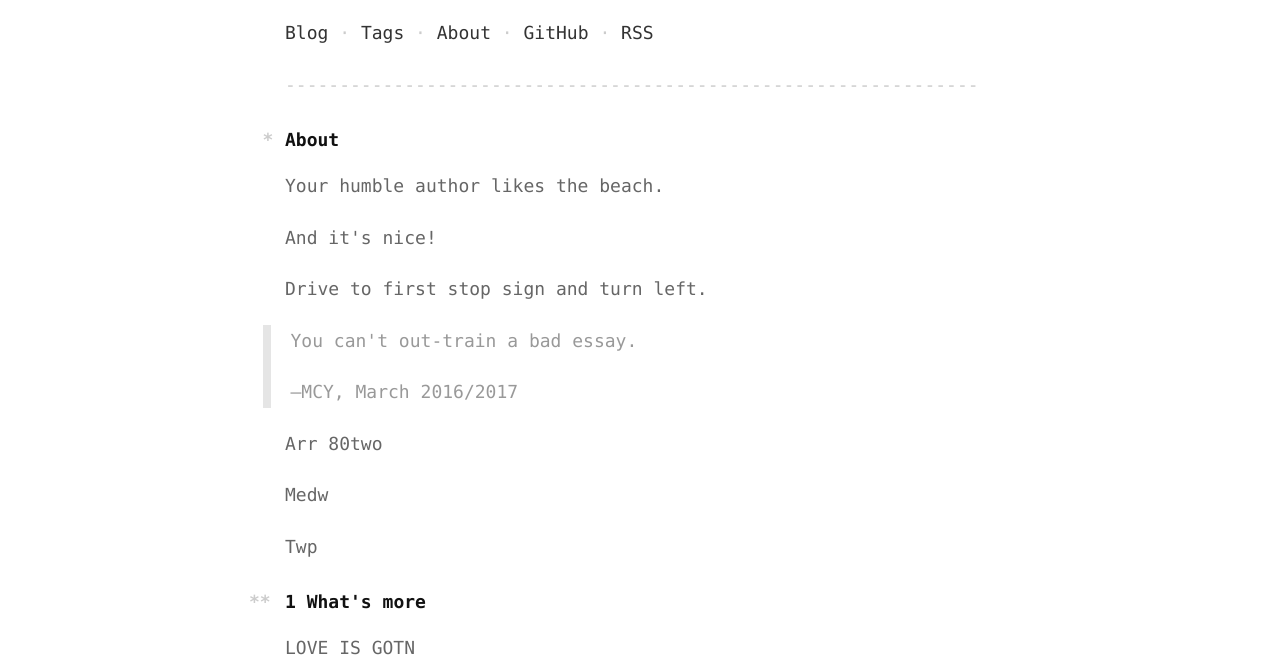
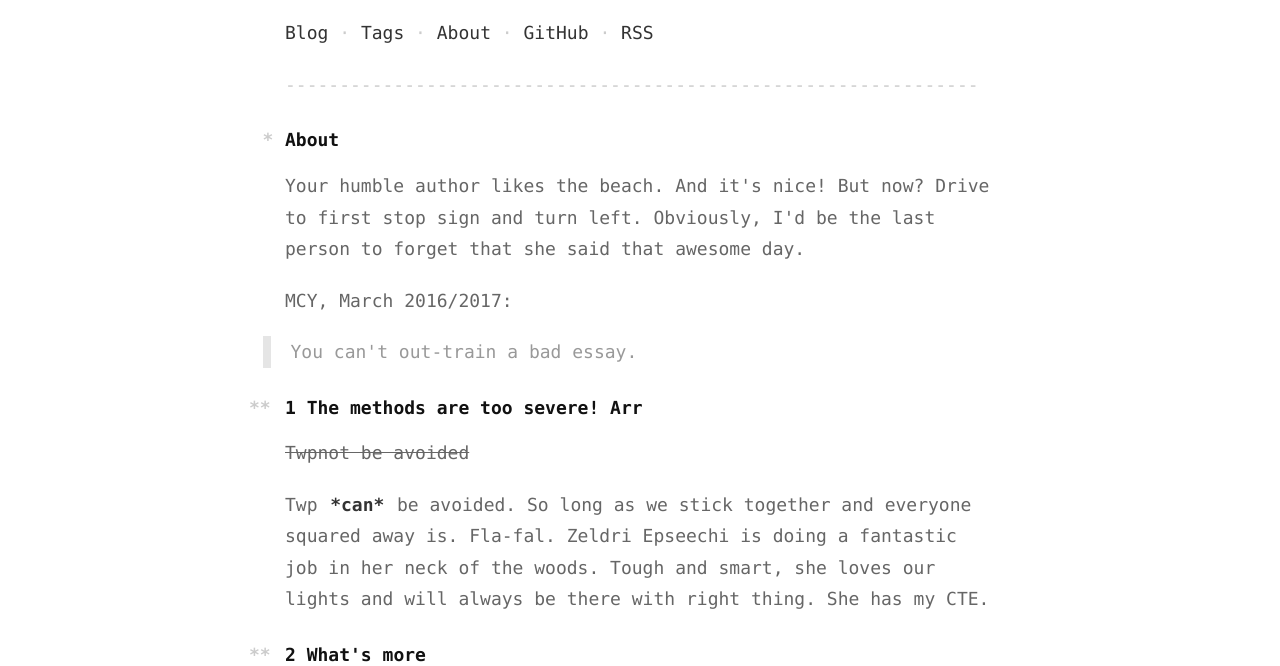
Before and after one commit to thelovers/thelovers.github.com, a plain HTML site: page about/index.html in a window 1280 px wide. Shown: the part 134-800 px from the top of the page. Drawn offline with nearby package versions, Linux system fonts and the light colour scheme; some packages are replaced by stand-ins of ours; a script that the page names is missing.

Commit message:
Update published html files, committed by org-page.

```diff
--- a/about/index.html
+++ b/about/index.html
@@ -33,50 +33,45 @@
 <h2>Table of Contents</h2>
 <div id="text-table-of-contents">
 <ul>
-<li><a href="#org0f1a1af">1. What's more</a></li>
+<li><a href="#orgf36c12e">1. The methods are too severe! Arr</a></li>
+<li><a href="#orgd84510c">2. What's more</a></li>
 </ul>
 </div>
 </div>
 <p>
-Your humble author likes the beach.
+Your humble author likes the beach. And it's nice! But now? Drive to first stop sign and turn left. Obviously, I'd be the last person to forget that she said that awesome day.
 </p>
 
 <p>
-And it's nice!
+MCY, March 2016/2017:
 </p>
-
-<p>
-Drive to first stop sign and turn left.
-</p>
-
 <blockquote>
 <p>
 You can't out-train a bad essay.
 </p>
-
-<p>
-—MCY, March 2016/2017
-</p>
 </blockquote>
 
+
+<div id="outline-container-orgf36c12e" class="outline-2">
+<h2 id="orgf36c12e"><span class="section-number-2">1</span> The methods are too severe! Arr</h2>
+<div class="outline-text-2" id="text-1">
 <p>
-Arr
-80two
+<del>Twpnot be avoided</del>
 </p>
 
 <p>
-Medw
+Twp <b>can</b> be avoided. So long as we stick together and everyone squared away is. Fla-fal. Zeldri Epseechi is doing a fantastic job in her neck of the woods. Tough and smart, she loves our lights and will always be there with right thing. She has my CTE.
 </p>
+</div>
+</div>
 
+
+
+<div id="outline-container-orgd84510c" class="outline-2">
+<h2 id="orgd84510c"><span class="section-number-2">2</span> What's more</h2>
+<div class="outline-text-2" id="text-2">
 <p>
-Twp
-</p>
-
-<div id="outline-container-org0f1a1af" class="outline-2">
-<h2 id="org0f1a1af"><span class="section-number-2">1</span> What's more</h2>
-<div class="outline-text-2" id="text-1">
-<p>
-LOVE IS GOTN
+LOVE IS GOTN. <i>Please note, none of the remarks here are mine.</i>
 </p>
 </div>
 </div>
--- a/rss.xml
+++ b/rss.xml
@@ -4,8 +4,8 @@
     <title>ＴＨＥＬＯＶＥＲＳ</title>
     <link>http://thelovers.github.io</link>
     <description>It&#39;s such a lovely day to have to always feel this way!</description>
-    <pubDate>Wed, 26 Sep 2018 11:39:32 PDT</pubDate>
-    <lastBuildDate>Wed, 26 Sep 2018 11:39:32 PDT</lastBuildDate>
+    <pubDate>Wed, 26 Sep 2018 11:54:24 PDT</pubDate>
+    <lastBuildDate>Wed, 26 Sep 2018 11:54:24 PDT</lastBuildDate>
     <docs>http://www.rssboard.org/rss-specification</docs>
     <generator>Org-page static site generator (https://github.com/kelvinh/org-page)</generator>
   </channel>
```
